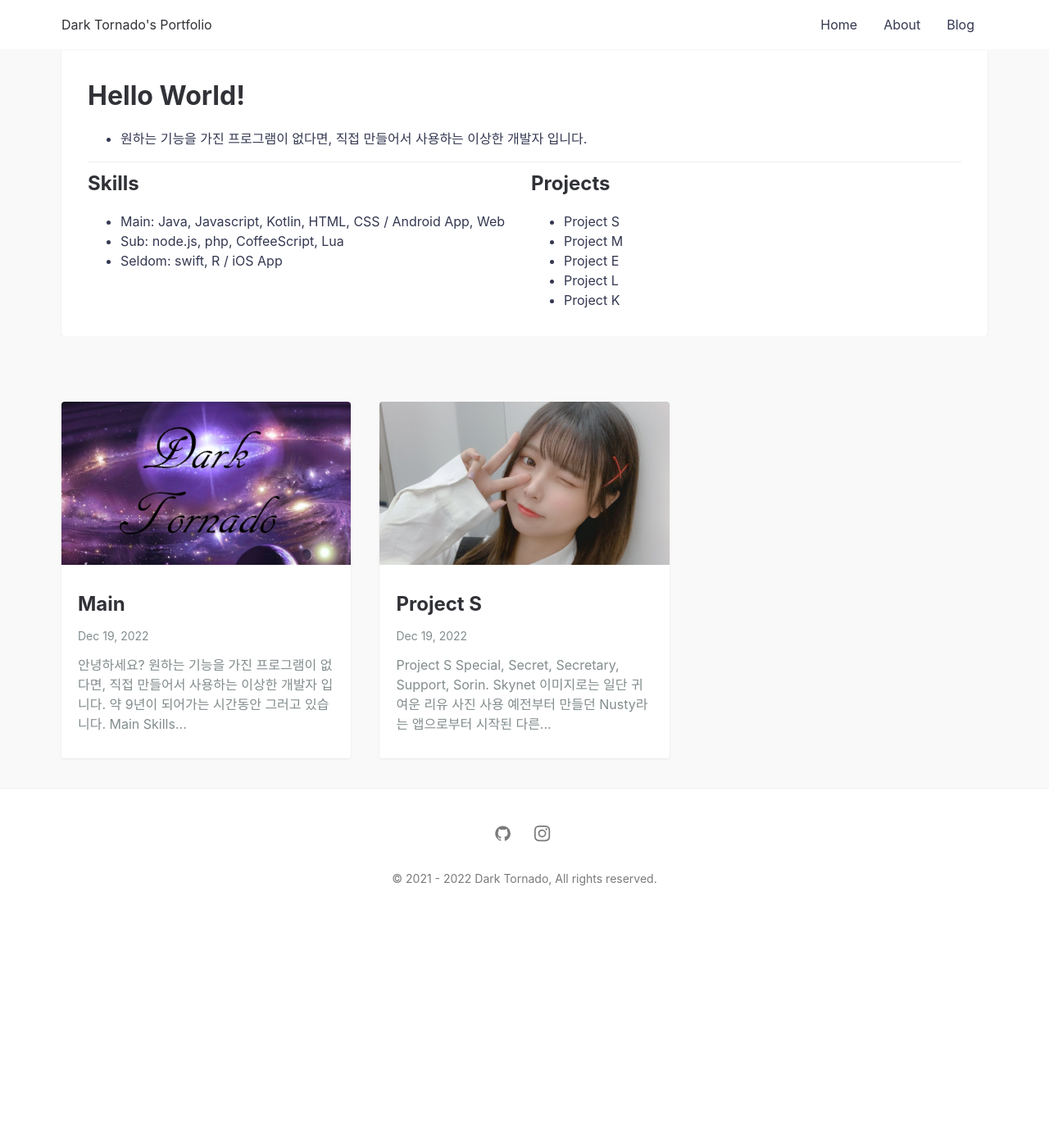
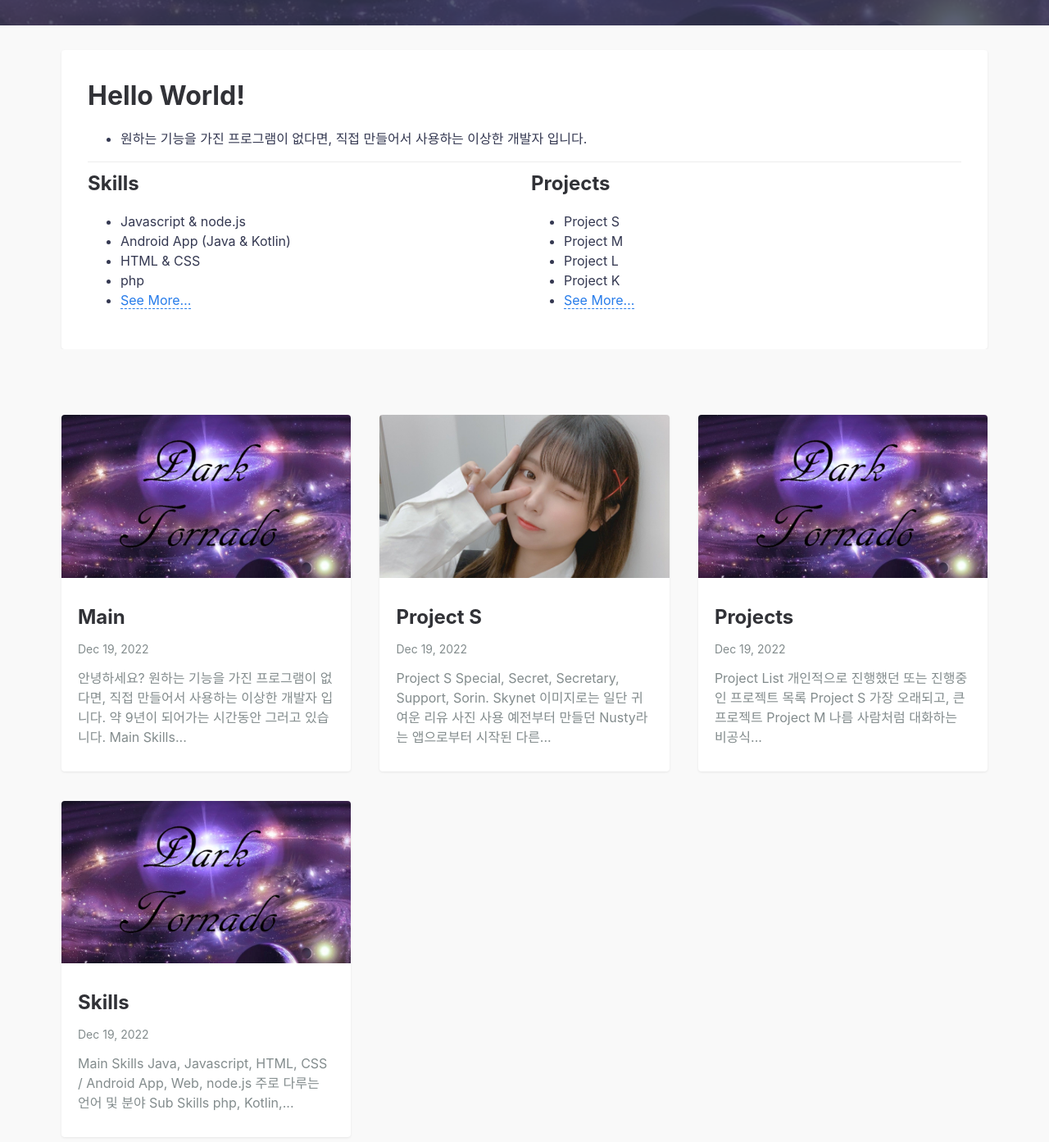
Before and after one commit to DarkTornado/Portfolio, a Jekyll site: the page built from index.md, in a window 1280 px wide and 1400 px high, scrolled down 545 px. Shown: the top 1393 px of the window at 82% size. Built offline with Jekyll 4.4.1, drawn with Linux system fonts in a browser that asks for light colours; before the commit the page ends 1672 px from its top, so only the background shows below that.

Commit message:
메인화면 정리 등

```diff
--- /dev/null
+++ b/_pages/projects.md
@@ -0,0 +1,25 @@
+---
+layout: post
+title: "Projects"
+featured-img: DarkTornado.png
+---
+
+# Project List
+* 개인적으로 진행했던 또는 진행중인 프로젝트 목록
+
+## [Project S](https://github.com/DarkTornado/ProjectS)
+* 가장 오래되고, 큰 프로젝트
+
+## [Project M](https://github.com/DarkTornado/ProjectM)
+* 나름 사람처럼 대화하는 비공식 카카오톡 봇을 만드는 프로젝트
+* Project S로 편입되었습니다.
+
+## [Project E](https://github.com/DarkTornado/ProjectE)
+* 여러가지 기능을 가진 비공식 카카오톡 봇을 만드는 프로젝트
+
+## Project L
+* 카카오톡과 페이스북 메신저를 서로 연동시켜, 군대에서 카카오톡을 하려던 프로젝트
+* 일과 시간 이후 병 스마트폰 사용이 시작되면서 진행 중단
+
+## [Project K](https://github.com/DarkTornado/ProjectK)
+* 졸업작품
--- /dev/null
+++ b/_pages/skills.md
@@ -0,0 +1,21 @@
+---
+layout: post
+title: "Skills"
+featured-img: DarkTornado.png
+---
+
+# Main Skills
+* Java, Javascript, HTML, CSS / Android App, Web, node.js
+* 주로 다루는 언어 및 분야
+
+***
+
+# Sub Skills
+* php, Kotlin, CoffeeScript, Lua
+* 상대적으로 가끔 다루는 언어 및 분야
+
+***
+
+# Seldom Skills
+* swift, R / iOS App
+* 한 적은 있지만 너무 오래되어서 가물가물해서 Google의 도움이 없다면 못할 수도 있는 언어 및 분야
--- a/index.md
+++ b/index.md
@@ -16,15 +16,17 @@ title: Portfolio Summary
 <!--SPLIT_POINT-->
 
 ## Skills
-* Main: Java, Javascript, Kotlin, HTML, CSS / Android App, Web
-* Sub: node.js, php, CoffeeScript, Lua
-* Seldom: swift, R / iOS App
+* Javascript & node.js
+* Android App (Java & Kotlin)
+* HTML & CSS
+* php
+* [See More...]({{site.baseurl}}/skills)
 
 <!--SPLIT_POINT-->
 
 ## Projects
 * Project S
 * Project M
-* Project E
 * Project L
 * Project K
+* [See More...]({{site.baseurl}}/projects)
```
